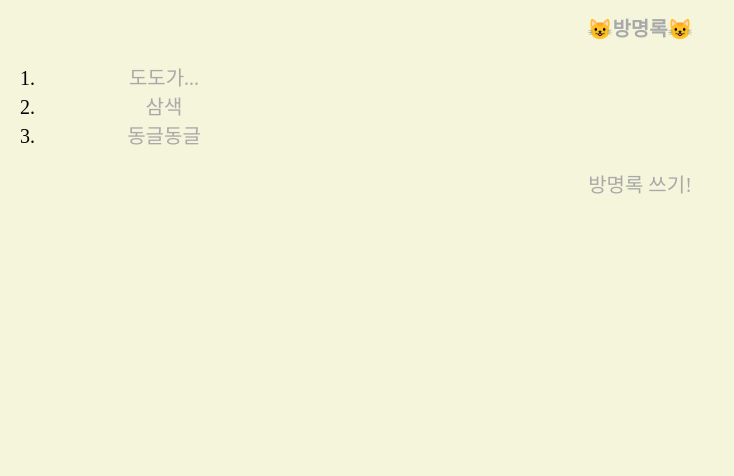
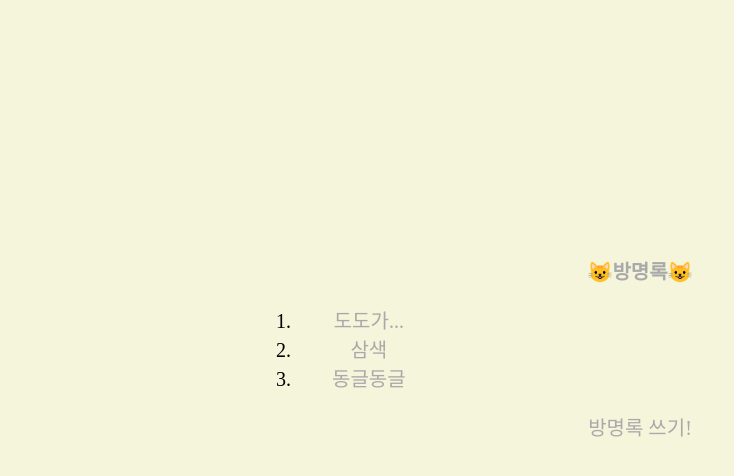
Before and after one commit to jungyungee/guest-book, a React (Create React App) app: page / in a window 1280 px wide. Shown: the top 476 px of the page, without its empty margins (0-734 px from the left). Built offline with nearby package versions, Linux system fonts and the light colour scheme; a web font is replaced by a local one.

Commit message:
css 정렬 수정

```diff
--- a/src/App.css
+++ b/src/App.css
@@ -12,8 +12,11 @@
     background-color: beige;
     text-align: center;
 }
-Header{
-    font-size: 40px;
+nav{
+    text-align: center;
+}
+body{
+    margin: 20% 20%;
 }
 li{
     width: 20%;
```
